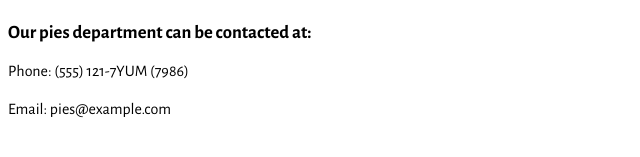
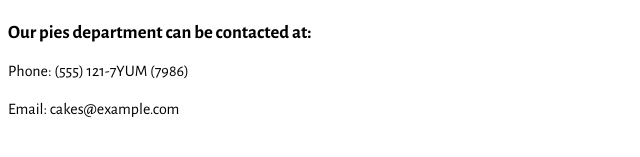
Before and after one commit to zachattack531/ice-cream, an Eleventy site: page other/iceCreamCakes.html in a window 1280 px wide. Shown: the part 447-604 px from the top of the page, 0-640 px from the left. Built offline with nearby package versions, Linux system fonts and the light colour scheme; Eleventy itself is replaced by a stand-in of ours; files that its build step writes are made by us from their sources; a web font is replaced by a local one.

Commit message:
Changed email of ice cream cakes

```diff
--- a/other/iceCreamCakes.html
+++ b/other/iceCreamCakes.html
@@ -10,4 +10,4 @@ name: Ice Cream Cakes
 </p>
 <img src="/images/Ice_Cream_Truck,_Bossier_City,_Louisiana.jpg" alt="This should be temporary. If this is still here by publication, Zach forgot something"></img>
 <h3>Our pies department can be contacted at:</h3>
-<p>Phone: (555) 121-7YUM (7986)<br><br>Email: pies@example.com</p>
+<p>Phone: (555) 121-7YUM (7986)<br><br>Email: cakes@example.com</p>
```
Also changed, not shown: 1 other file.
